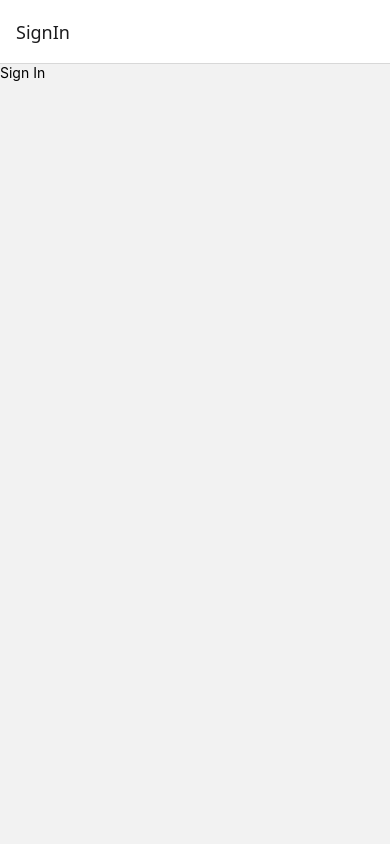
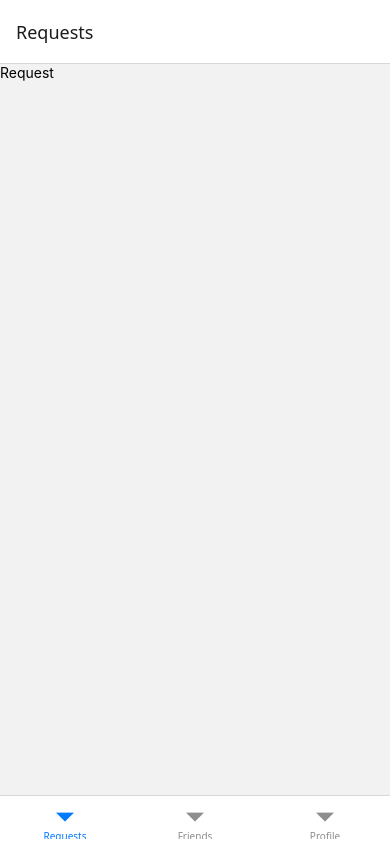
Before and after one commit to dasgajraj/Chat-App-RN-DJango, a React Native app in the folder Frontend/: screen /Home in a window 390 px wide. Before the commit this address had no page. Built offline with nearby package versions, Linux system fonts and the light colour scheme.

Commit message:
Add Home screen with tab navigation for Requests, Friends, and Profile

```diff
--- a/Frontend/App.jsx
+++ b/Frontend/App.jsx
@@ -25,6 +25,7 @@
     <NavigationContainer>
       <StatusBar barStyle="dark-content" />
       <Stack.Navigator>
+        <Stack.Screen name='Home' component={HomeScreen} />
         {!initialized ? (
           <>
             <Stack.Screen name="Splash" component={SplashScreen} />
--- /dev/null
+++ b/Frontend/screens/Friends.jsx
@@ -0,0 +1,11 @@
+import { SafeAreaView,Text } from 'react-native'
+
+const FriendsScreen = () => {
+  return (
+    <SafeAreaView>
+      <Text>Friends</Text>
+    </SafeAreaView>
+  )
+}
+
+export default FriendsScreen
--- a/Frontend/screens/Home.jsx
+++ b/Frontend/screens/Home.jsx
@@ -1,11 +1,24 @@
-import { SafeAreaView,Text } from 'react-native'
+import { SafeAreaView, Text } from "react-native";
+import { createBottomTabNavigator } from "@react-navigation/bottom-tabs";
+import RequestScreen from "./Requests";
+import FriendsScreen from "./Friends";
+import ProfileScreen from "./Profile";
+import { useLayoutEffect } from "react";
 
-const HomeScreen = () => {
+const Tab = createBottomTabNavigator();
+const HomeScreen = ({ navigation }) => {
+  useLayoutEffect(() => {
+    navigation.setOptions({
+      headerShown: false,
+    });
+  }, []);
   return (
-    <SafeAreaView>
-      <Text>Home</Text>
-    </SafeAreaView>
-  )
-}
+    <Tab.Navigator>
+      <Tab.Screen name="Requests" component={RequestScreen} />
+      <Tab.Screen name="Friends" component={FriendsScreen} />
+      <Tab.Screen name="Profile" component={ProfileScreen} />
+    </Tab.Navigator>
+  );
+};
 
-export default HomeScreen
+export default HomeScreen;
--- /dev/null
+++ b/Frontend/screens/Profile.jsx
@@ -0,0 +1,11 @@
+import { SafeAreaView,Text } from 'react-native'
+
+const ProfileScreen = () => {
+  return (
+    <SafeAreaView>
+      <Text>Profile</Text>
+    </SafeAreaView>
+  )
+}
+
+export default ProfileScreen
--- /dev/null
+++ b/Frontend/screens/Requests.jsx
@@ -0,0 +1,11 @@
+import { SafeAreaView,Text } from 'react-native'
+
+const RequestScreen = () => {
+  return (
+    <SafeAreaView>
+      <Text>Request</Text>
+    </SafeAreaView>
+  )
+}
+
+export default RequestScreen
```
